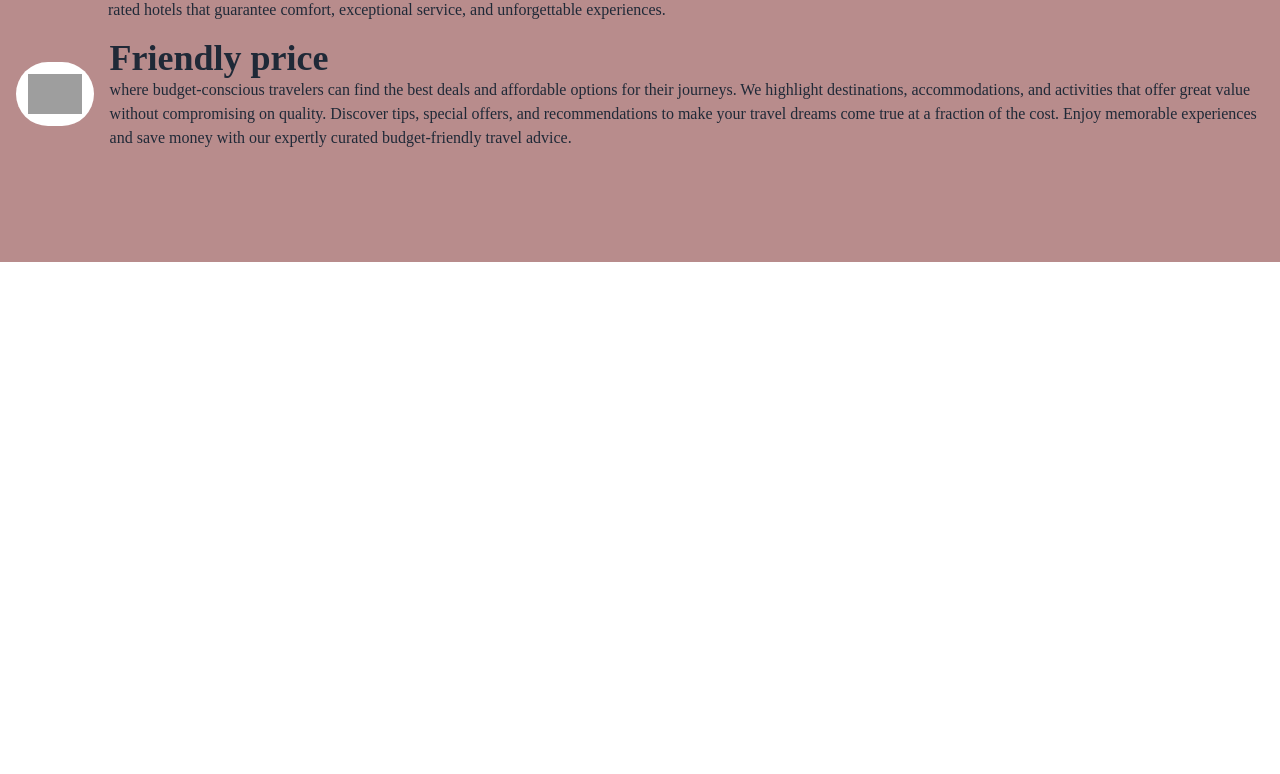
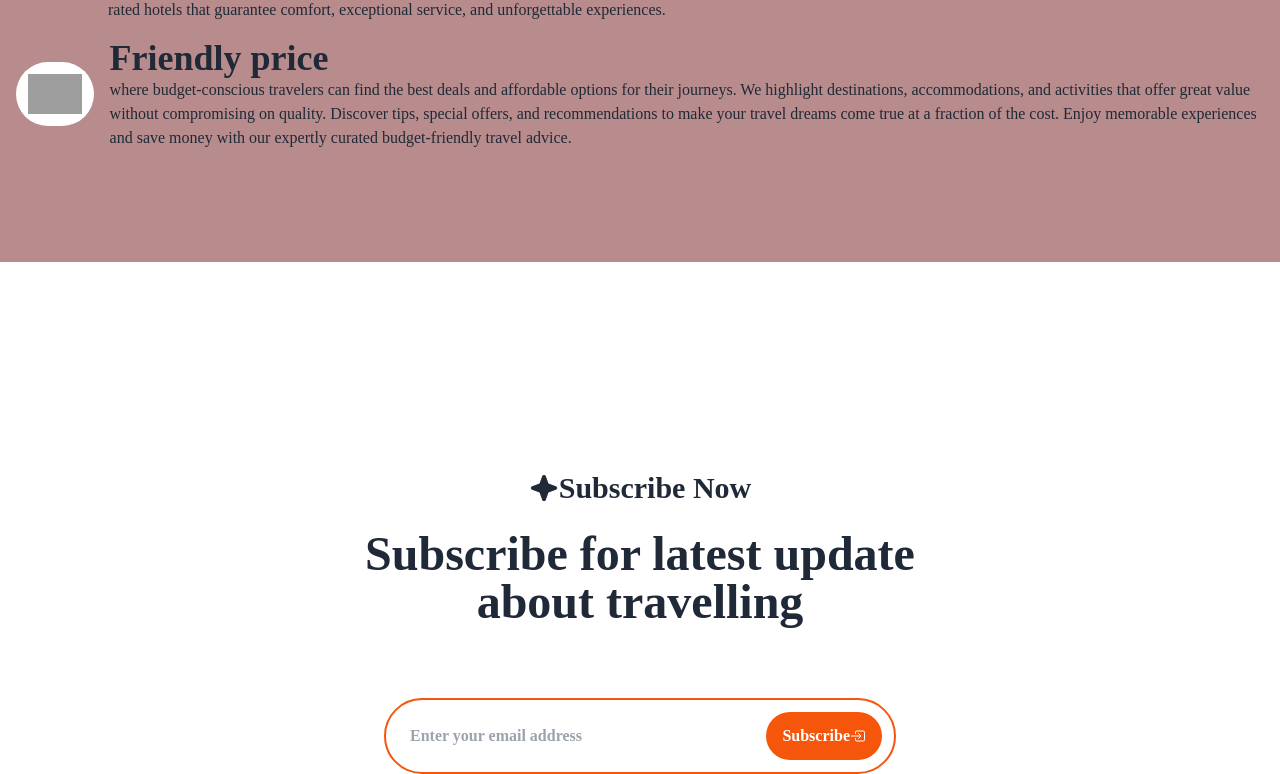
Before and after one commit to sabbir990/assignment-10, a React (Vite) app: page / in a window 1280 px wide. Shown: the part 1795-2569 px from the top of the page. Before the commit the page ends 2057 px from the top, so only its background shows below. Built offline with nearby package versions, Linux system fonts and the light colour scheme; no server answers; grey boxes are pictures that could not be loaded.

Commit message:
Added: 2nd page from 2 extra pages 'subscribe Now'

```diff
--- /dev/null
+++ b/src/components/Extra Sections/SubscribeNow.jsx
@@ -0,0 +1,16 @@
+import React from 'react'
+import { IoEnterOutline } from "react-icons/io5";
+import { PiStarFourFill } from "react-icons/pi";
+
+export default function SubscribeNow() {
+  return (
+    <div className='mt-52 font-playWrite font-bold text-center flex flex-col items-center space-y-6'>
+        <h1 className='text-3xl flex items-center justify-center'><PiStarFourFill /> Subscribe Now</h1>
+        <h1 className='text-5xl'>Subscribe for latest update <br /> about travelling</h1><br /><br />
+        <div className='p-3 pl-6 border-2 border-[#f5560c] rounded-full w-[40%] flex items-center justify-between'>
+            <input type="text" placeholder='Enter your email address' className='outline-none'/>
+            <button className='flex items-center bg-[#f5560c] text-white px-4 py-3 rounded-full'><span>Subscribe</span> <IoEnterOutline /></button>
+        </div>
+    </div>
+  )
+}
--- a/src/components/Home/Home.jsx
+++ b/src/components/Home/Home.jsx
@@ -2,6 +2,7 @@ import React from 'react'
 import Banner from './Banner'
 import TouristSpots from '../Tourist spots section/TouristSpots'
 import Opportunities from '../Extra Sections/Opportunities'
+import SubscribeNow from '../Extra Sections/SubscribeNow'
 
 export default function Home() {
   return (
@@ -17,7 +18,9 @@ export default function Home() {
         <section>
           <Opportunities />
         </section>
-
+        <section>
+          <SubscribeNow />
+        </section>
     </div>
   )
 }
```
